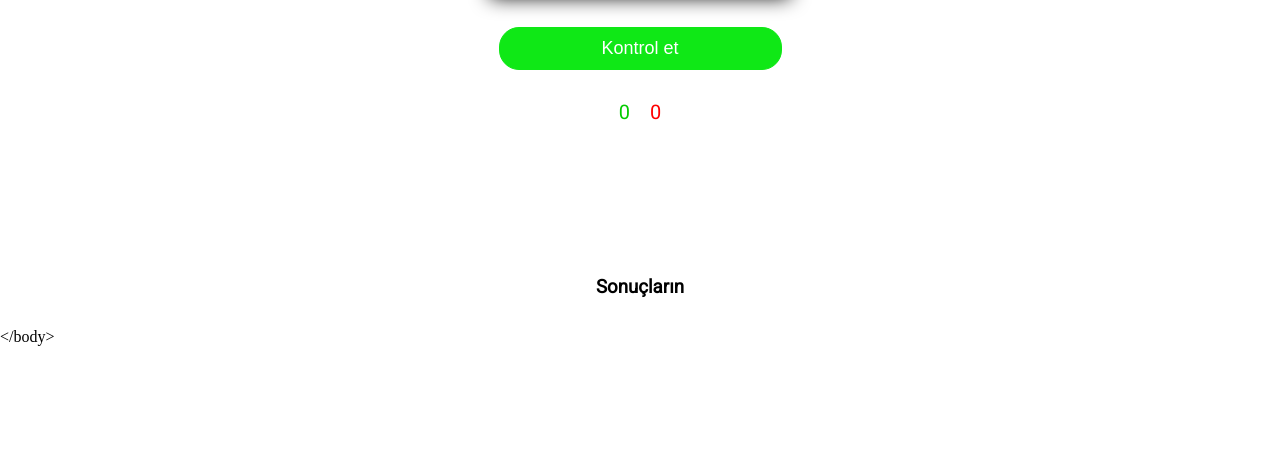
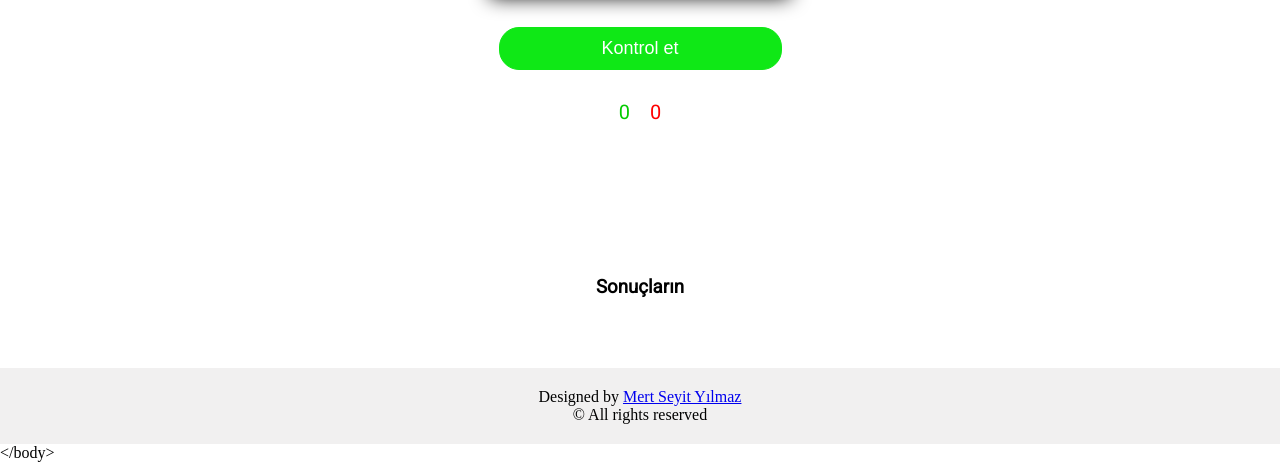
Before and after one commit to mertseyit/game, a website with bundled scripts: page index.html in a window 1280 px wide. Shown: the part 364-826 px from the top of the page. Before the commit the page ends 800 px from the top, so only its background shows below. Built offline with nearby package versions, Linux system fonts and the light colour scheme; a web font is replaced by a local one.

Commit message:
footer added

```diff
--- a/css/style.css
+++ b/css/style.css
@@ -133,3 +133,10 @@ input:focus {
 .wrong-answer-span {
     color: red;
 }
+
+footer {
+    margin-top: 40px;
+    margin-bottom: 0;
+    padding: 20px;
+    background-color: rgb(241, 240, 240);
+}
--- a/index.html
+++ b/index.html
@@ -55,6 +55,12 @@
         </div>
     </div>
 
+    <footer>
+        <div class="text-center">
+            <p>Designed by <a target="_blank" href="https://www.linkedin.com/in/seyit-y%C4%B1lmaz-456b44253/">Mert Seyit Yılmaz</a></p>
+            <p>&copy; All rights reserved</p>
+            </div>
+    </footer>
 
     <script type="module" src="./js/index.js"></script>
 </body>
```
